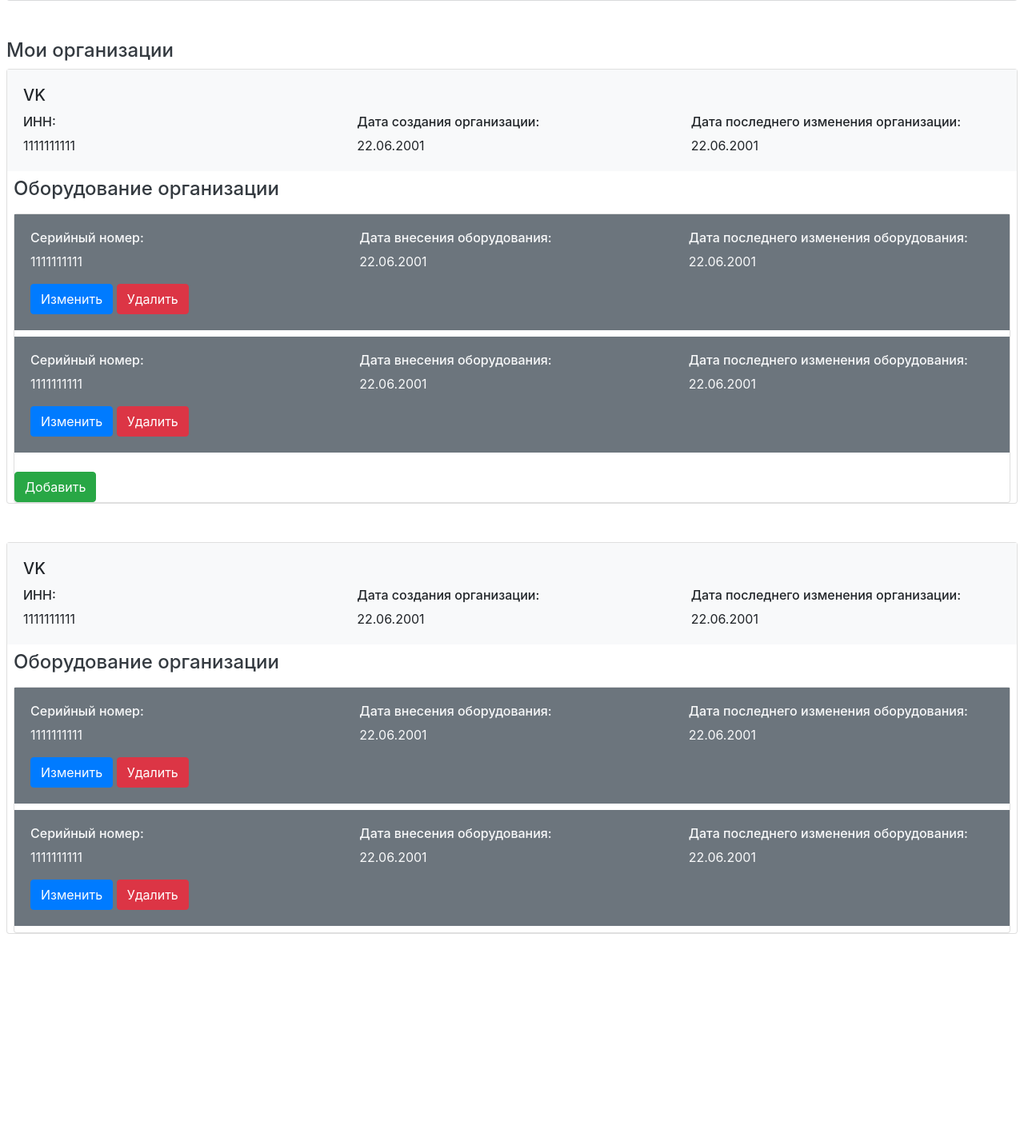
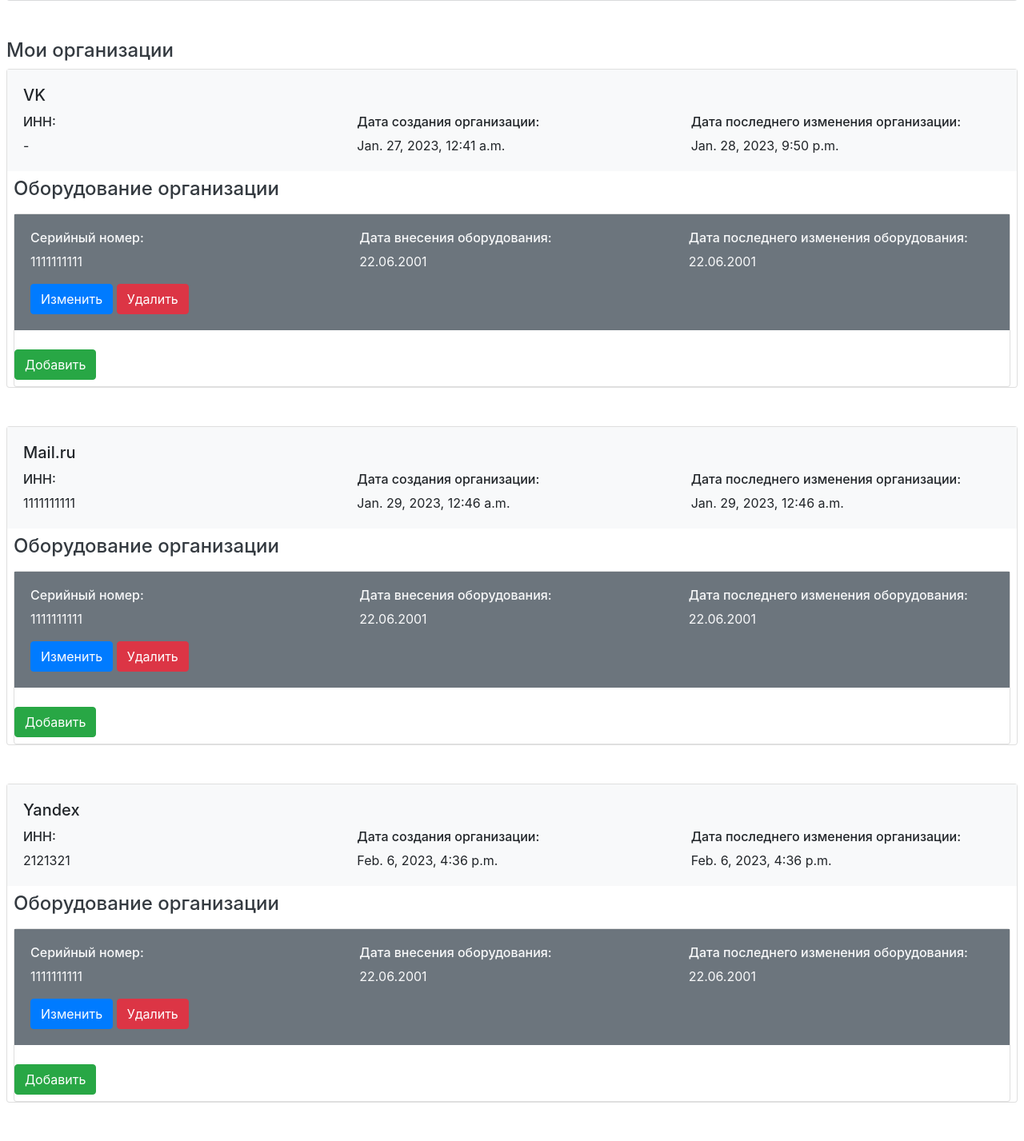
Before and after one commit to agakas/Equipsys, a Django app: template server/frontend/templates/frontend/home-user.html in a window 1280 px wide. Shown: the part 323-1750 px from the top of the page at 80% size. Before the commit the page ends 1491 px from the top, so only its background shows below. Run offline with Django 4.2, Linux system fonts and the light colour scheme; data comes from the database, SQL or seed files in the repository; both versions use the stored data as it was after the commit; tables that the repository leaves empty hold one stand-in row (values such as "Sample post"); the template is opened without the code that fills it: values that come from a table or form of the project are taken from there, most other values are stand-ins (such as "Sample title", 1, 10 or a date in 2020); some libraries are stand-ins or nearby versions.

Commit message:
add organizations in userHtml

```diff
--- a/server/frontend/templates/frontend/home-admin.html
+++ b/server/frontend/templates/frontend/home-admin.html
@@ -76,7 +76,7 @@
             </div>
         </div>
         <div class="mt-3">
-                <a href="#" class="btn btn-success">Добавить</a>
+                <a href="#" class="btn btn-success mb-2">Добавить</a>
         </div>
     </div>
     </div>
--- a/server/frontend/templates/frontend/home-user.html
+++ b/server/frontend/templates/frontend/home-user.html
@@ -30,17 +30,23 @@
         </div>
     </div>
     <h4 class="text-left text-dark mt-5 ml-2">Мои организации</h4>
+
+        {% for org in current_organizations%}
     <div class="card mt-2 ml-2 mr-2 mb-5" style="width: auto;">
         <div class="card-body bg-light">
-            <h5 class="card-title">VK</h5>
+            <h5 class="card-title">{{org.name}}</h5>
             <div class="row">
                 <div class="col"><h6>ИНН:</h6></div>
                 <div class="col"><h6>Дата создания организации:</h6></div>
                 <div class="col"><h6>Дата последнего изменения организации:</h6></div>
                 <div class="w-100"></div>
-                <div class="col">1111111111</div>
-                <div class="col">22.06.2001</div>
-                <div class="col">22.06.2001</div>
+                {% if org.inn == None %}
+                <div class="col">-</div>
+                {% else %}
+                <div class="col">{{org.inn}}</div>
+                {% endif %}
+                <div class="col">{{org.created_at}}</div>
+                <div class="col">{{org.updated_at}}</div>
             </div>
         </div>
         <h4 class="text-left text-dark mt-2 ml-2">Оборудование организации</h4>
@@ -60,74 +66,12 @@
                 <a href="#" class="btn btn-danger">Удалить</a>
             </div>
         </div>
-        <div class="card-body bg-secondary mb-2">
-            <div class="row text-light">
-                <div class="col"><h6>Серийный номер:</h6></div>
-                <div class="col"><h6>Дата внесения оборудования:</h6></div>
-                <div class="col"><h6>Дата последнего изменения оборудования:</h6></div>
-                <div class="w-100"></div>
-                <div class="col">1111111111</div>
-                <div class="col">22.06.2001</div>
-                <div class="col">22.06.2001</div>
-            </div>
-            <div class="mt-3">
-                <a href="#" class="btn btn-primary">Изменить</a>
-                <a href="#" class="btn btn-danger">Удалить</a>
-            </div>
-        </div>
         <div class="mt-3">
-                <a href="#" class="btn btn-success">Добавить</a>
+                <a href="#" class="btn btn-success mb-2">Добавить</a>
         </div>
     </div>
     </div>
-    <div class="card mt-2 ml-2 mr-2" style="width: auto;">
-        <div class="card-body bg-light">
-            <h5 class="card-title">VK</h5>
-            <div class="row">
-                <div class="col"><h6>ИНН:</h6></div>
-                <div class="col"><h6>Дата создания организации:</h6></div>
-                <div class="col"><h6>Дата последнего изменения организации:</h6></div>
-                <div class="w-100"></div>
-                <div class="col">1111111111</div>
-                <div class="col">22.06.2001</div>
-                <div class="col">22.06.2001</div>
-            </div>
-        </div>
-        <h4 class="text-left text-dark mt-2 ml-2">Оборудование организации</h4>
-        <div class="card mt-2 ml-2 mr-2" style="width: auto;">
-        <div class="card-body bg-secondary mb-2">
-            <div class="row text-light">
-                <div class="col"><h6>Серийный номер:</h6></div>
-                <div class="col"><h6>Дата внесения оборудования:</h6></div>
-                <div class="col"><h6>Дата последнего изменения оборудования:</h6></div>
-                <div class="w-100"></div>
-                <div class="col">1111111111</div>
-                <div class="col">22.06.2001</div>
-                <div class="col">22.06.2001</div>
-            </div>
-            <div class="mt-3">
-                <a href="#" class="btn btn-primary">Изменить</a>
-                <a href="#" class="btn btn-danger">Удалить</a>
-            </div>
-        </div>
-        <div class="card-body bg-secondary mb-2">
-            <div class="row text-light">
-                <div class="col"><h6>Серийный номер:</h6></div>
-                <div class="col"><h6>Дата внесения оборудования:</h6></div>
-                <div class="col"><h6>Дата последнего изменения оборудования:</h6></div>
-                <div class="w-100"></div>
-                <div class="col">1111111111</div>
-                <div class="col">22.06.2001</div>
-                <div class="col">22.06.2001</div>
-            </div>
-            <div class="mt-3">
-                <a href="#" class="btn btn-primary">Изменить</a>
-                <a href="#" class="btn btn-danger">Удалить</a>
-            </div>
-        </div>
-    </div>
-    </div>
-  </div>
+    {% endfor %}
 </body>
 <script src="https://code.jquery.com/jquery-3.2.1.slim.min.js" integrity="sha384-KJ3o2DKtIkvYIK3UENzmM7KCkRr/rE9/Qpg6aAZGJwFDMVNA/GpGFF93hXpG5KkN" crossorigin="anonymous"></script>
 <script src="https://cdnjs.cloudflare.com/ajax/libs/popper.js/1.12.9/umd/popper.min.js" integrity="sha384-ApNbgh9B+Y1QKtv3Rn7W3mgPxhU9K/ScQsAP7hUibX39j7fakFPskvXusvfa0b4Q" crossorigin="anonymous"></script>
```
Also changed, not shown: server/frontend/views.py (+16 -5 lines), server/db.sqlite3.
